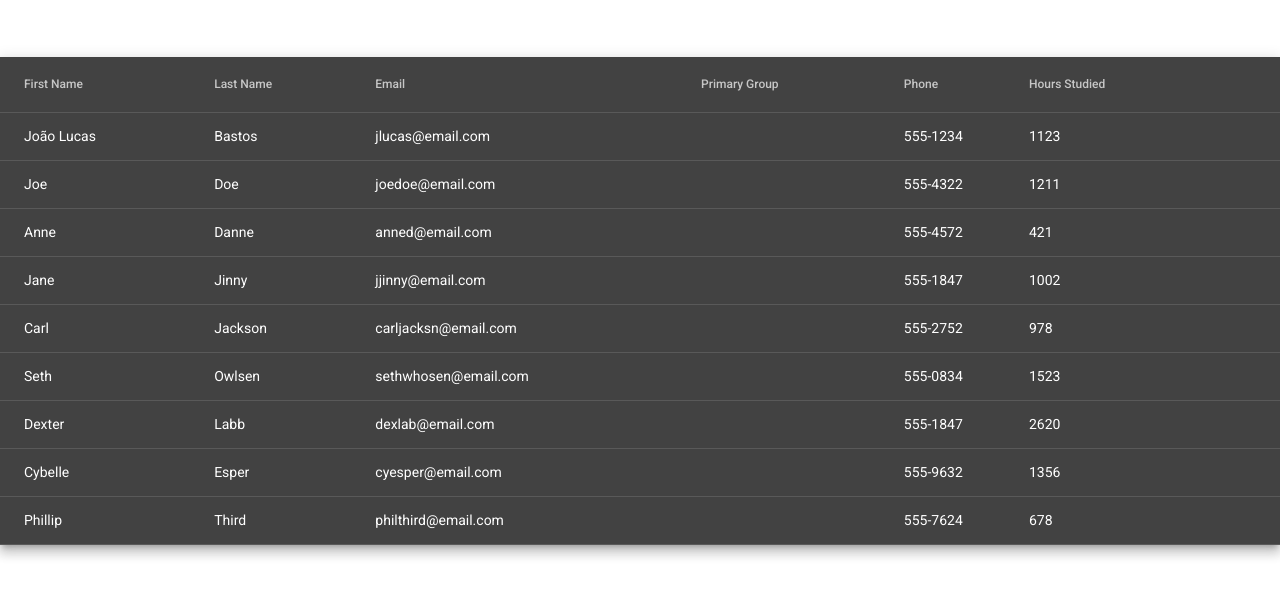
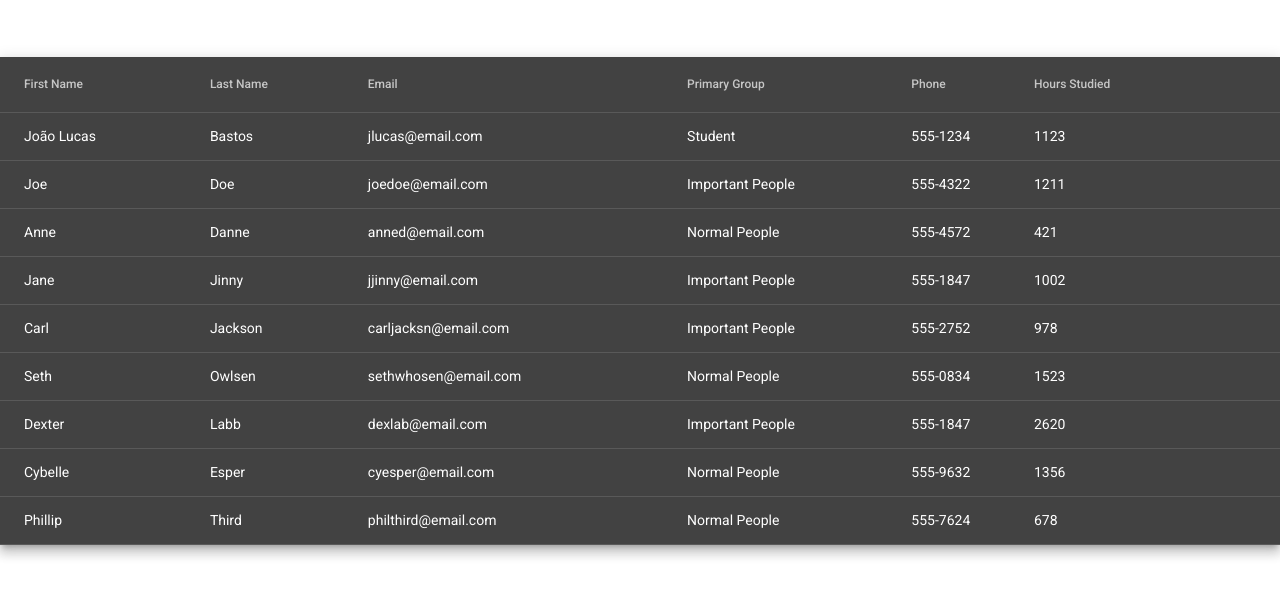
Before and after one commit to JLucas5/voxy-frontend-test, an Angular app: page / in a window 1280 px wide. Shown: the top 596 px of the page. Built offline with nearby package versions, Linux system fonts and the light colour scheme.

Commit message:
Now filtering only by email and group

```diff
--- a/src/app/services/people/people.json
+++ b/src/app/services/people/people.json
@@ -4,7 +4,7 @@
         "firstName":"João Lucas",
         "lastName":"Bastos",
         "email":"jlucas@email.com",
-        "primaryGroup":"",
+        "primaryGroup":"Student",
         "phone":"555-1234",
         "hrsStudied":1123
     },
@@ -12,7 +12,7 @@
         "firstName":"Joe",
         "lastName":"Doe",
         "email":"joedoe@email.com",
-        "primaryGroup":"",
+        "primaryGroup":"Important People",
         "phone":"555-4322",
         "hrsStudied":1211
     },
@@ -20,7 +20,7 @@
         "firstName":"Anne",
         "lastName":"Danne",
         "email":"anned@email.com",
-        "primaryGroup":"",
+        "primaryGroup":"Normal People",
         "phone":"555-4572",
         "hrsStudied":421
     },
@@ -28,7 +28,7 @@
         "firstName":"Jane",
         "lastName":"Jinny",
         "email":"jjinny@email.com",
-        "primaryGroup":"",
+        "primaryGroup":"Important People",
         "phone":"555-1847",
         "hrsStudied":1002
     },
@@ -36,7 +36,7 @@
         "firstName":"Carl",
         "lastName":"Jackson",
         "email":"carljacksn@email.com",
-        "primaryGroup":"",
+        "primaryGroup":"Important People",
         "phone":"555-2752",
         "hrsStudied":978
     },
@@ -44,7 +44,7 @@
         "firstName":"Seth",
         "lastName":"Owlsen",
         "email":"sethwhosen@email.com",
-        "primaryGroup":"",
+        "primaryGroup":"Normal People",
         "phone":"555-0834",
         "hrsStudied": 1523
     },
@@ -52,7 +52,7 @@
         "firstName":"Dexter",
         "lastName":"Labb",
         "email":"dexlab@email.com",
-        "primaryGroup":"",
+        "primaryGroup":"Important People",
         "phone":"555-1847",
         "hrsStudied":2620
     },
@@ -60,7 +60,7 @@
         "firstName":"Cybelle",
         "lastName":"Esper",
         "email":"cyesper@email.com",
-        "primaryGroup":"",
+        "primaryGroup":"Normal People",
         "phone":"555-9632",
         "hrsStudied":1356
     },
@@ -68,7 +68,7 @@
         "firstName":"Phillip",
         "lastName":"Third",
         "email":"philthird@email.com",
-        "primaryGroup":"",
+        "primaryGroup":"Normal People",
         "phone":"555-7624",
         "hrsStudied":678
     }
--- a/src/app/views/main-page/main-page.component.ts
+++ b/src/app/views/main-page/main-page.component.ts
@@ -11,7 +11,9 @@ import {MatTableDataSource} from '@angular/material/table';
   styleUrls: ['./main-page.component.css']
 })
 export class MainPageComponent implements AfterViewInit {
+
   displayedColumns: string[] = ['firstName', 'lastName', 'email', 'primaryGroup', 'phone', 'hrsStudied'];
+
   people = new MatTableDataSource(this.peopleService.getAllPeople())
   filter : any
 
@@ -23,6 +25,11 @@ export class MainPageComponent implements AfterViewInit {
   sort= new MatSort();
 
   ngAfterViewInit() {
+    //Defining new filtering method
+    this.people.filterPredicate = function(data: any, filter){
+      return data.email.toLocaleLowerCase().concat(data.primaryGroup.toLocaleLowerCase()).includes(filter.toLocaleLowerCase())
+    }
+
     this.people.sort = this.sort;
   }
 
@@ -35,8 +42,8 @@ export class MainPageComponent implements AfterViewInit {
   }
 
   filterChange(filterValue: string){
-    filterValue = filterValue.trim(); // Remove whitespace
-        filterValue = filterValue.toLowerCase(); // MatTableDataSource defaults to lowercase matches
+    filterValue = filterValue.trim();
+        filterValue = filterValue.toLowerCase();
         this.people.filter = filterValue;
   }
 }
```
